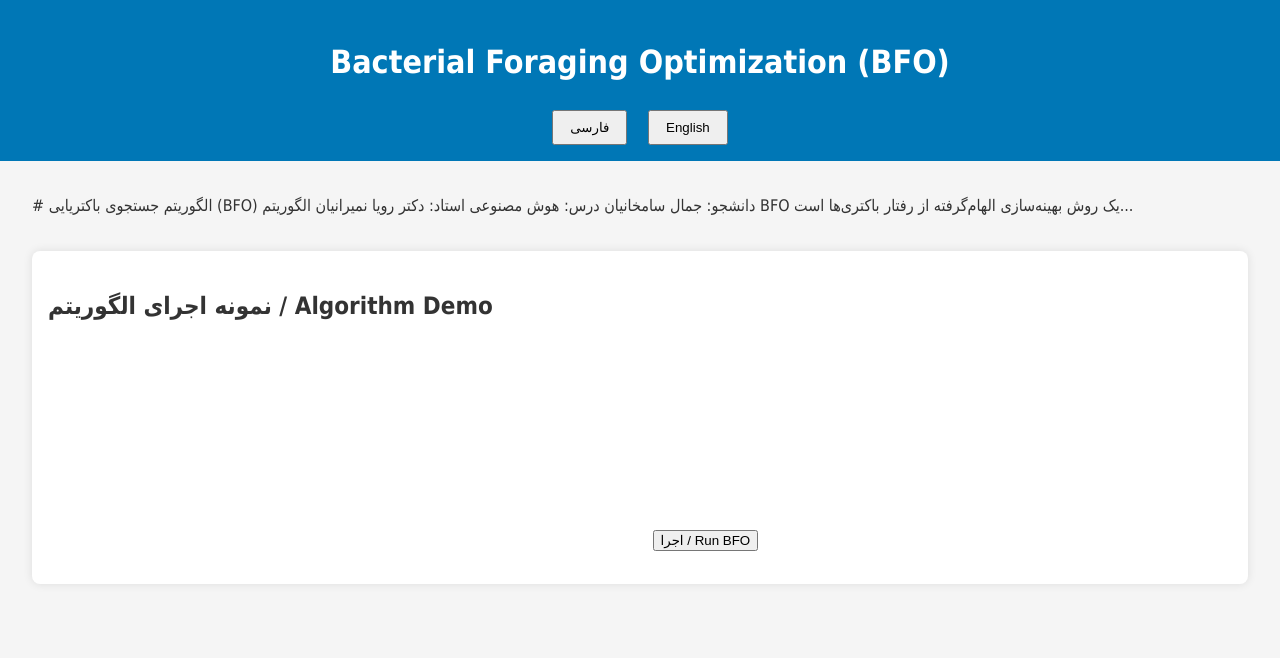
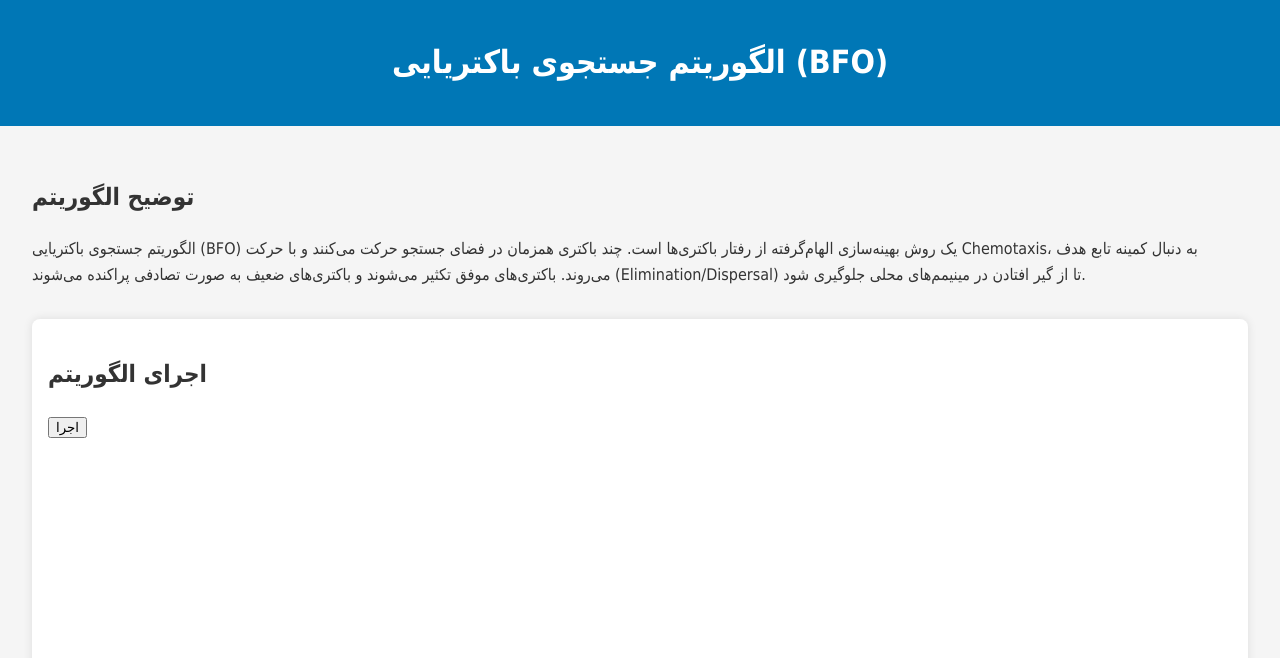
Before and after one commit to samkhanian/BFO_Algorithm, a plain HTML site: page index.html in a window 1280 px wide. Drawn offline with Linux system fonts and the light colour scheme.

Commit message:
Update index.html

```diff
--- a/index.html
+++ b/index.html
@@ -3,32 +3,34 @@
 <head>
 <meta charset="UTF-8">
 <meta name="viewport" content="width=device-width, initial-scale=1.0">
-  <title>Bacterial Foraging Optimization (BFO)</title>
+<title>الگوریتم جستجوی باکتریایی (BFO)</title>
 <link rel="stylesheet" href="style.css">
 </head>
 <body>
 <header>
-    <h1>Bacterial Foraging Optimization (BFO)</h1>
-    <div class="lang-switch">
-      <button id="btn-fa">فارسی</button>
-      <button id="btn-en">English</button>
-    </div>
+  <h1>الگوریتم جستجوی باکتریایی (BFO)</h1>
 </header>
 
 <main>
-    <!-- بخش نمایش متن تحقیق -->
-    <section id="content"></section>
+  <!-- توضیحات الگوریتم -->
+  <section id="description">
+    <h2>توضیح الگوریتم</h2>
+    <p>
+      الگوریتم جستجوی باکتریایی (BFO) یک روش بهینه‌سازی الهام‌گرفته از رفتار باکتری‌ها است.
+      چند باکتری همزمان در فضای جستجو حرکت می‌کنند و با حرکت Chemotaxis، به دنبال کمینه تابع هدف می‌روند.
+      باکتری‌های موفق تکثیر می‌شوند و باکتری‌های ضعیف به صورت تصادفی پراکنده می‌شوند (Elimination/Dispersal) تا از گیر افتادن در مینیمم‌های محلی جلوگیری شود.
+    </p>
+  </section>
 
-    <!-- بخش اجرای الگوریتم -->
+  <!-- اجرای الگوریتم -->
   <section id="algorithm-demo">
-      <h2>نمونه اجرای الگوریتم / Algorithm Demo</h2>
+    <h2>اجرای الگوریتم</h2>
+    <button id="runBFO">اجرا</button>
+    <pre id="bfo-output"></pre>
     <canvas id="bfoCanvas" width="600" height="200"></canvas>
-      <button id="runBFO">اجرا / Run BFO</button>
-      <div id="bfo-output"></div>
   </section>
 </main>
 
-  <!-- اسکریپت‌ها -->
 <script src="bfoAlgorithm.js"></script>
 <script src="script.js"></script>
 </body>
```
Lines whose indentation alone changed are shown as unchanged.
